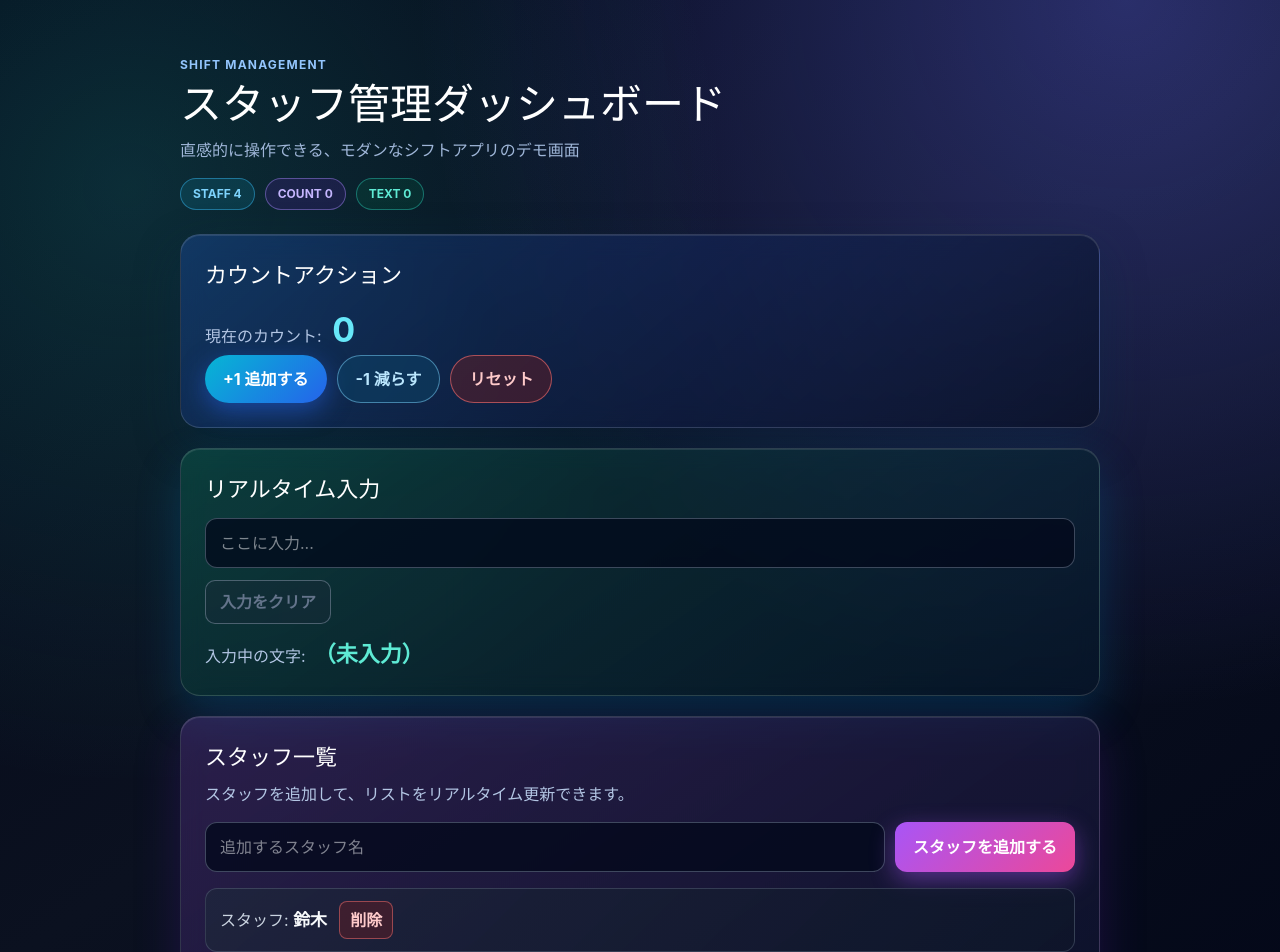
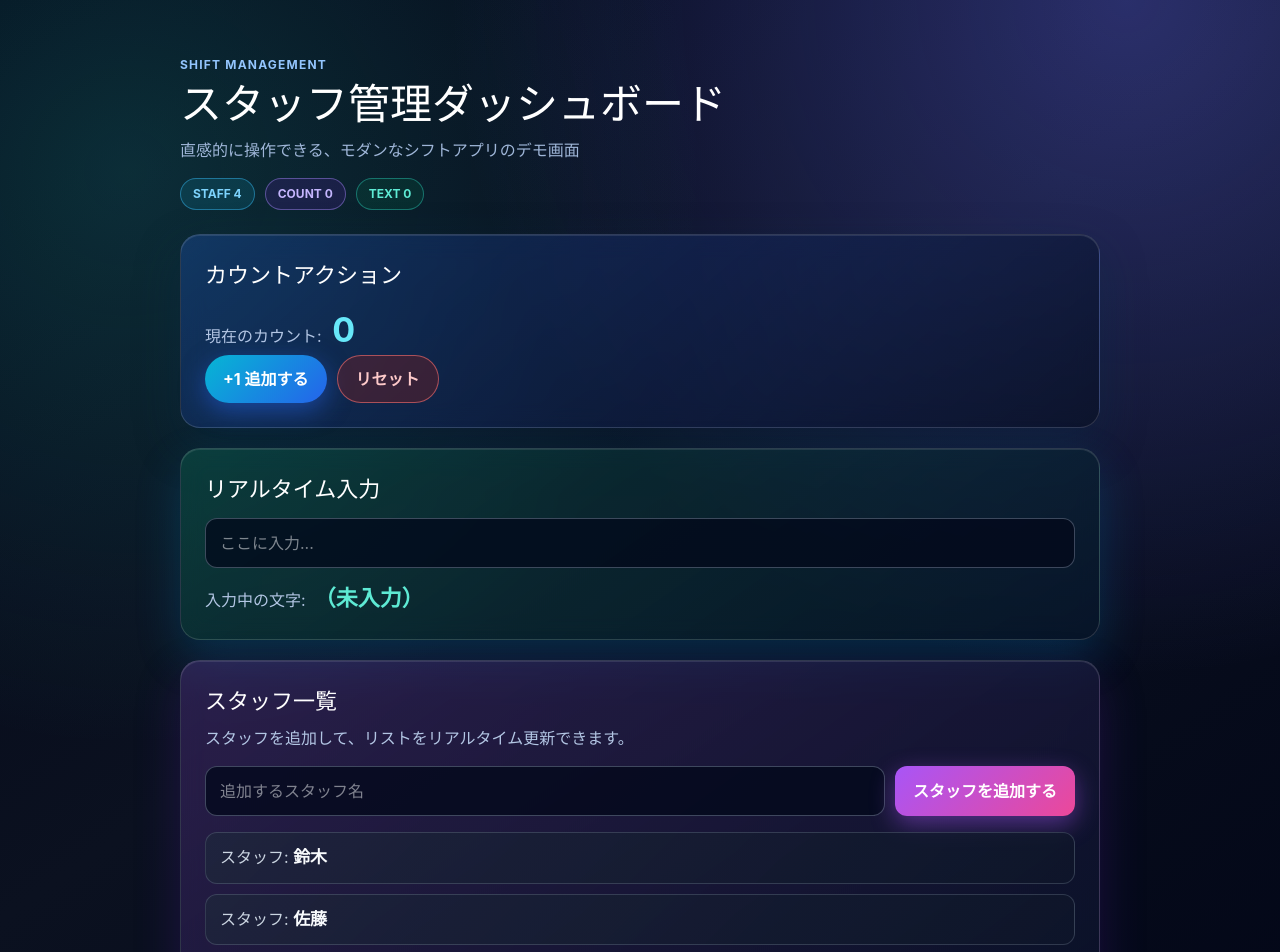
Before and after one commit to asahi626/next, a Next.js app: page / in a window 1280 px wide. Shown: the top 952 px of the page. Built offline with nearby package versions, Linux system fonts and the light colour scheme.

Commit message:
Revert "ページデザインを再更新"
This reverts commit 4b637fc63b33a0375124ca3609e3f51e89fee440.

```diff
--- a/app/page.tsx
+++ b/app/page.tsx
@@ -14,10 +14,6 @@ export default function Home() {
     if (!name) return;
     setStaffList((prev) => [...prev, name]);
     setNewStaffName("");
-  };
-
-  const handleRemoveStaff = (targetIndex: number) => {
-    setStaffList((prev) => prev.filter((_, index) => index !== targetIndex));
   };
 
   const panelBaseStyle: CSSProperties = {
@@ -121,20 +117,6 @@ export default function Home() {
               +1 追加する
             </button>
             <button
-              onClick={() => setCount((prev) => prev - 1)}
-              style={{
-                padding: "11px 18px",
-                borderRadius: "999px",
-                border: "1px solid rgba(125, 211, 252, 0.5)",
-                cursor: "pointer",
-                fontWeight: 700,
-                color: "#bae6fd",
-                background: "rgba(12, 74, 110, 0.42)",
-              }}
-            >
-              -1 減らす
-            </button>
-            <button
               onClick={() => setCount(0)}
               style={{
                 padding: "11px 18px",
@@ -177,23 +159,6 @@ export default function Home() {
               boxSizing: "border-box",
             }}
           />
-          <div style={{ marginTop: "12px", display: "flex", gap: "10px", flexWrap: "wrap" }}>
-            <button
-              onClick={() => setText("")}
-              disabled={!text}
-              style={{
-                padding: "9px 14px",
-                borderRadius: "10px",
-                border: "1px solid rgba(148, 163, 184, 0.45)",
-                cursor: text ? "pointer" : "not-allowed",
-                fontWeight: 700,
-                color: text ? "#c7d2fe" : "#64748b",
-                background: text ? "rgba(49, 46, 129, 0.35)" : "rgba(30, 41, 59, 0.35)",
-              }}
-            >
-              入力をクリア
-            </button>
-          </div>
           <p style={{ margin: "14px 0 0", color: "#b3c6e4" }}>
             入力中の文字:
             <span style={{ color: "#5eead4", fontWeight: 800, fontSize: "22px", marginLeft: "8px" }}>
@@ -263,21 +228,6 @@ export default function Home() {
               >
                 <span style={{ color: "#cbd5e1" }}>スタッフ:</span>{" "}
                 <strong style={{ color: "#f8fafc", fontSize: "17px" }}>{name}</strong>
-                <button
-                  onClick={() => handleRemoveStaff(index)}
-                  style={{
-                    marginLeft: "12px",
-                    padding: "6px 10px",
-                    borderRadius: "8px",
-                    border: "1px solid rgba(248, 113, 113, 0.5)",
-                    background: "rgba(127, 29, 29, 0.35)",
-                    color: "#fecaca",
-                    cursor: "pointer",
-                    fontWeight: 700,
-                  }}
-                >
-                  削除
-                </button>
               </li>
             ))}
           </ul>
```
